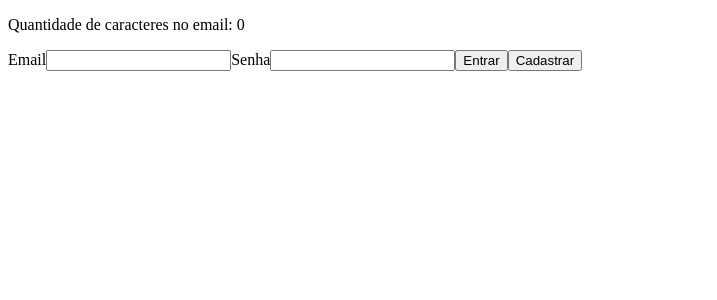
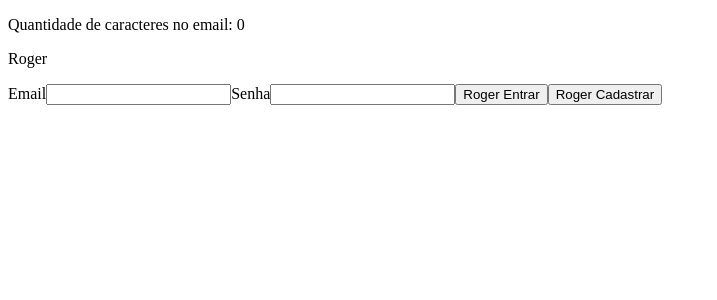
Before and after one commit to Roger-Franco/aula-typescript, a React (Create React App) app: page /entrar in a window 1280 px wide. Shown: the top 300 px of the page, without its empty margins (0-717 px from the left). Built offline with nearby package versions, Linux system fonts and the light colour scheme.

Commit message:
Usando o useContext

```diff
--- a/src/app/pages/dashboard/Dashboard.tsx
+++ b/src/app/pages/dashboard/Dashboard.tsx
@@ -1,11 +1,16 @@
-import { useRef } from 'react'
+import { useContext, useRef } from 'react'
 import { Link } from 'react-router-dom'
+import { UsuarioLogadoContext } from '../../shared/contexts'
 
 export const Dashboard = () => {
   const counterRef = useRef({ counter: 0 })
+
+  const usuarioLogadoContext = useContext(UsuarioLogadoContext)
+
   return (
     <>
       <h1>Dashboard</h1>
+      <p>{usuarioLogadoContext.nomeDoUsuario}</p>
       <p>Contador: {counterRef.current.counter}</p>
 
       <button onClick={() => counterRef.current.counter++}>Somar</button>
--- a/src/app/pages/login/Login.tsx
+++ b/src/app/pages/login/Login.tsx
@@ -1,10 +1,13 @@
-import { useCallback, useMemo, useRef, useState } from 'react'
+import { useCallback, useContext, useMemo, useRef, useState } from 'react'
+import { UsuarioLogadoContext } from '../../shared/contexts'
 import { ButtonLogin } from './components/ButtonLogin'
 import { InputLogin } from './components/InputLogin'
 // import { useNavigate } from 'react-router-dom'
 
 export const Login = () => {
   const inputPasswordRef = useRef<HTMLInputElement>(null)
+
+  const usuarioLogadoContext = useContext(UsuarioLogadoContext)
 
   const [email, setEmail] = useState('')
   const [senha, setSenha] = useState('')
@@ -36,6 +39,7 @@ export const Login = () => {
     <div>
       <form action="">
         <p>Quantidade de caracteres no email: {emailLength}</p>
+        <p>{usuarioLogadoContext.nomeDoUsuario}</p>
 
         <InputLogin
           label='Email'
--- a/src/app/pages/login/components/ButtonLogin.tsx
+++ b/src/app/pages/login/components/ButtonLogin.tsx
@@ -1,3 +1,5 @@
+import { useContext } from 'react'
+import { UsuarioLogadoContext } from '../../../shared/contexts'
 
 interface IbuttonLoginProps {
   type?: "button" | "submit" | "reset"
@@ -5,9 +7,13 @@ interface IbuttonLoginProps {
 }
 
 export const ButtonLogin: React.FC<IbuttonLoginProps> = ({ type, onClick, children }) => {
+
+  const usuarioLogadoContext = useContext(UsuarioLogadoContext)
+  // const {nomeDoUsuario} = useContext(UsuarioLogadoContext) // dessa forma eu diminuo codigo, desestruturando.
+
   return (
     <button type={type} onClick={onClick}>
-      {children}
+      {usuarioLogadoContext.nomeDoUsuario} {children}
     </button>
   )
 }
--- a/src/app/shared/contexts/UsuarioLogado.tsx
+++ b/src/app/shared/contexts/UsuarioLogado.tsx
@@ -5,7 +5,7 @@ interface IUsuarioLogadoContextData {
   nomeDoUsuario: string;
 }
 
-const UsuarioLogadoContext = createContext<IUsuarioLogadoContextData>({} as IUsuarioLogadoContextData);
+export const UsuarioLogadoContext = createContext<IUsuarioLogadoContextData>({} as IUsuarioLogadoContextData);
 
 export const UsuarioLogadoProvider: React.FC = ({ children }) => {
 
```
Also changed, not shown: 1 other file (tests, documents, lock files or other folders).
